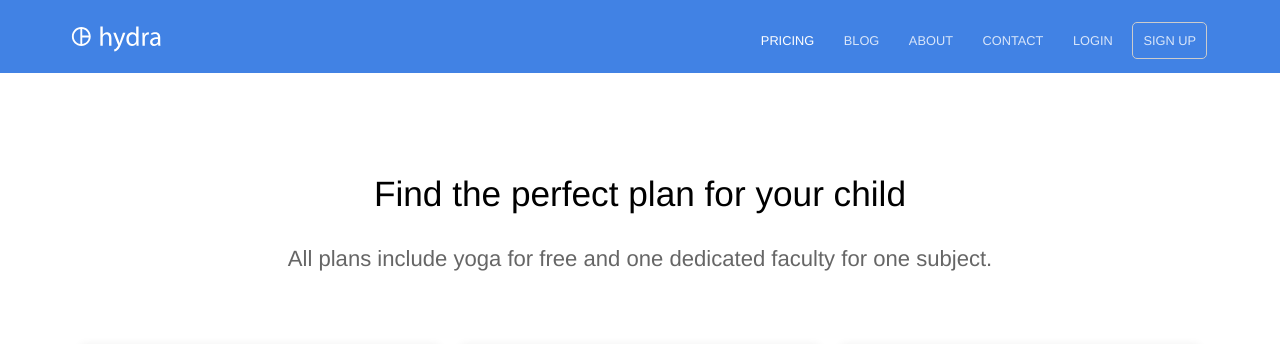
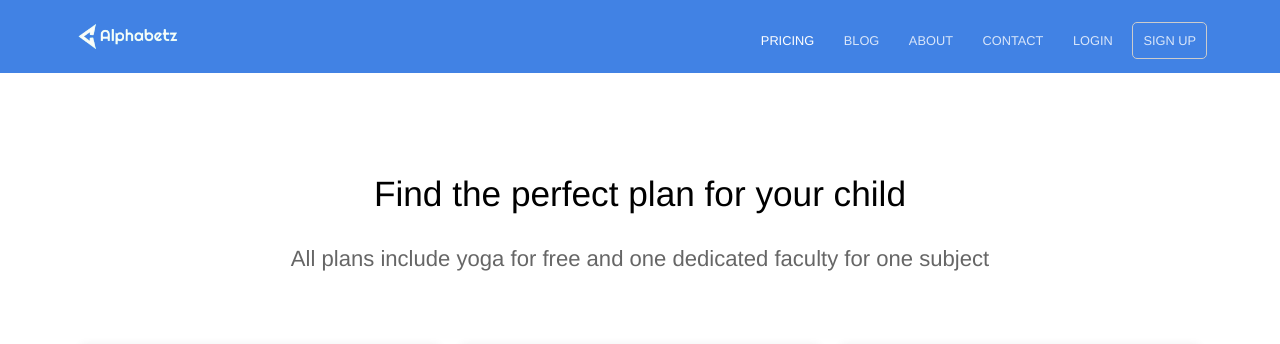
Before and after one commit to iamsudip/alphabetz, a Jekyll site: the page built from pricing.html, in a window 1280 px wide and 1400 px high. Shown: the top 344 px of the window. Built offline with Jekyll 4.4.1, drawn with Linux system fonts in a browser that asks for light colours; some of the changed text lies outside the part shown.

Commit message:
change footer and logo

```diff
--- a/404.html
+++ b/404.html
@@ -1,6 +1,5 @@
 ---
-title: Not Found
-description: This does not exist
 permalink: /404.html
 sitemap: false
 ---
+<img src="images/404.png" alt="Alphabetz coaching center 404 image" width="500" height="500">
--- a/_layouts/default.html
+++ b/_layouts/default.html
@@ -1,6 +1,7 @@
 <!doctype html>
 
 <html lang="en">
+
 <head>
 	<meta charset="utf-8">
 	<meta name="viewport" content="width=device-width, initial-scale=1">
@@ -13,29 +14,34 @@
 
 	{% if jekyll.environment == 'production' and site.google_analytics_key != '' %}
 	<script>
-				window.ga=window.ga||function(){(ga.q=ga.q||[]).push(arguments)};ga.l=+new Date;
+		window.ga = window.ga || function () { (ga.q = ga.q || []).push(arguments) }; ga.l = +new Date;
 		ga('create', '{{ site.google_analytics_key }}', 'auto');
 		ga('send', 'pageview');
 	</script>
 	<script async src='https://www.google-analytics.com/analytics.js'></script>
 	{% endif %}
 </head>
+
 <body>
 	<header>
 		<div class="container">
-				<div class="company-name"><a href="{{ site.baseurl }}/"><img src="{{ site.baseurl }}/images/logo.svg" alt="Hydra Logo" width="95" height="33" /></a></div>
+			<div class="company-name"><a href="{{ site.baseurl }}/"><img src="{{ site.baseurl }}/images/logo.jpg"
+						alt="Hydra Logo" width="95" height="33" /></a></div>
 			{% include navigation.html %}
 		</div>
 	</header>
 	{{ content }}
 	<footer>
 		<div class="container">
-				<p class="editor-link"><a href="cloudcannon:collections/_data/footer.yml" class="btn"><strong>&#9998;</strong> Edit footer</a></p>
+			<p class="editor-link"><a href="cloudcannon:collections/_data/footer.yml"
+					class="btn"><strong>&#9998;</strong> Edit footer</a></p>
 			<div class="footer-columns">
 				{% for column in site.data.footer %}
 				<ul class="footer-links">
 					{% for link in column.links %}
-							<li><a {% if link.new_window %}target="_blank"{% endif %} href="{% include relative-src.html src=link.link %}" {% if link.social_icon %}class="{{ link.social_icon }}-icon"{% endif %}>
+					<li><a {% if link.new_window %}target="_blank" {% endif %}
+							href="{% include relative-src.html src=link.link %}" {% if link.social_icon
+							%}class="{{ link.social_icon }}-icon" {% endif %}>
 							{% if link.social_icon %}
 							{% include social-icon.html icon=link.social_icon %}
 							{% endif %}
@@ -44,7 +50,9 @@
 				</ul>
 				{% endfor %}
 			</div>
-				<p class="copyright">&copy; {{ site.time | date: '%Y' }} MyApp Ltd. • <a href="#">Terms</a> &amp; <a href="#">Privacy</a> • <a href="https://cloudcannon.com/">Template by CloudCannon</a></p>
+			<p class="copyright">&copy; {{ site.time | date: '%Y' }} Alphabetz Coaching Centre Pvt Ltd. •
+				Made with <span style="color: #ff0000;">&#10084;</span> by students
+			</p>
 		</div>
 	</footer>
 	<script>
@@ -54,4 +62,5 @@
 		};
 	</script>
 </body>
+
 </html>
--- a/pricing.html
+++ b/pricing.html
@@ -1,7 +1,7 @@
 ---
 title: Pricing
 heading: Find the perfect plan for your child
-description: All plans include yoga for free and one dedicated faculty for one subject.
+description: All plans include yoga for free and one dedicated faculty for one subject
 pricing_table:
   - name: WBBSE/WBHSCE Board
     color: "#8e8e8e"
```
Also changed, not shown: images/404.png (added), images/logo.jpg (added), images/logo.svg (deleted). Lines whose indentation alone changed are shown as unchanged.
